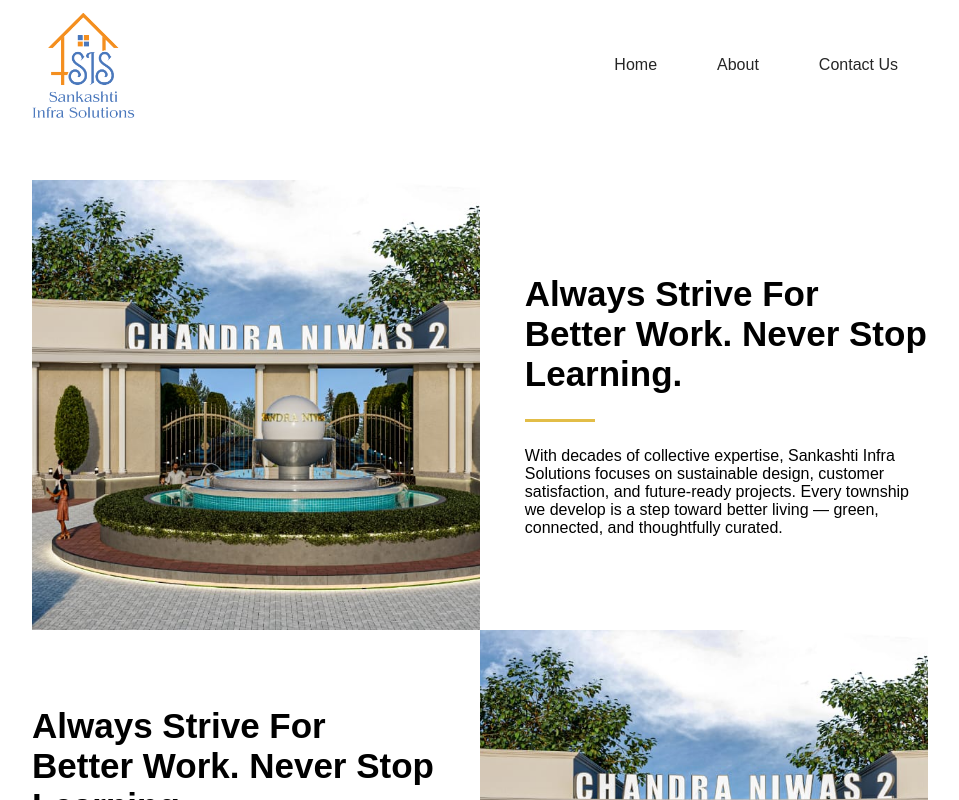
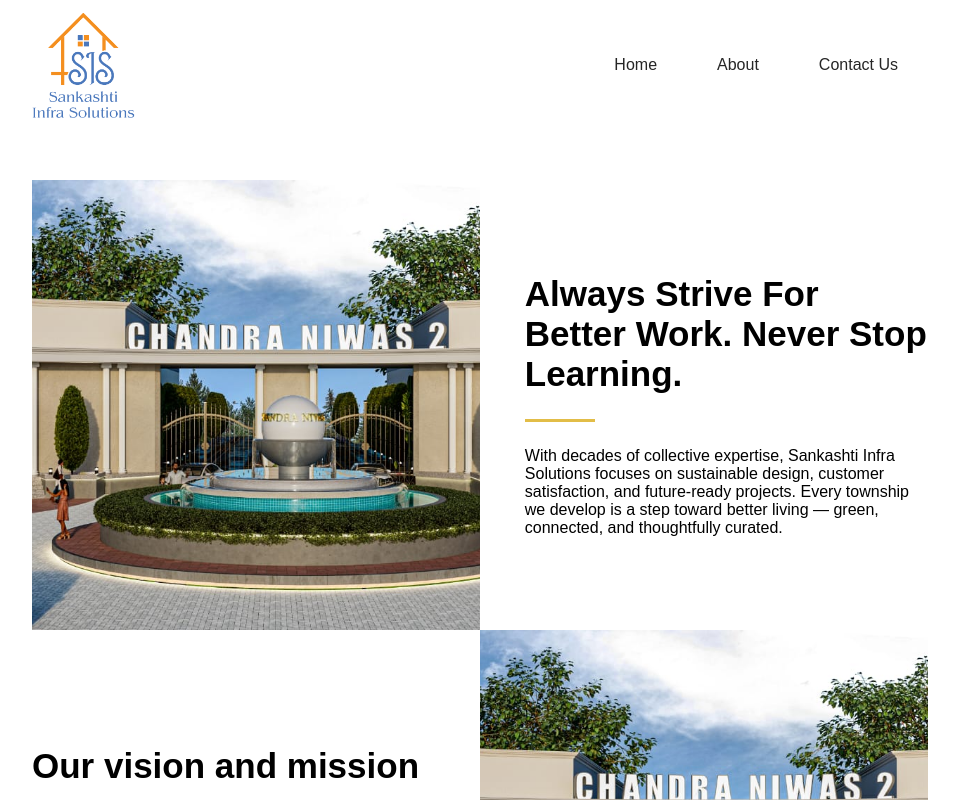
Before and after one commit to kirtanworking/myapp, a Next.js app: page /About in a window 1280 px wide. Shown: the top 800 px of the page, without its empty margins (160-1119 px from the left). Built offline with nearby package versions, Linux system fonts and the light colour scheme.

Commit message:
Update About.js

```diff
--- a/pages/About.js
+++ b/pages/About.js
@@ -26,7 +26,7 @@ const About = () => {
 
 <div className='width-45 Rwidth-100 RMY25'>
 
-<h2 className='AFS35 RFS25 RFS20'>Always Strive For Better  Work. Never Stop Learning.
+<h2 className='AFS35 RFS25 RFS20'>Our vision and mission
 </h2>
 <div className="Line AMY25 RMY15"></div>
 <p>Trusted Name in Real Estate
```
